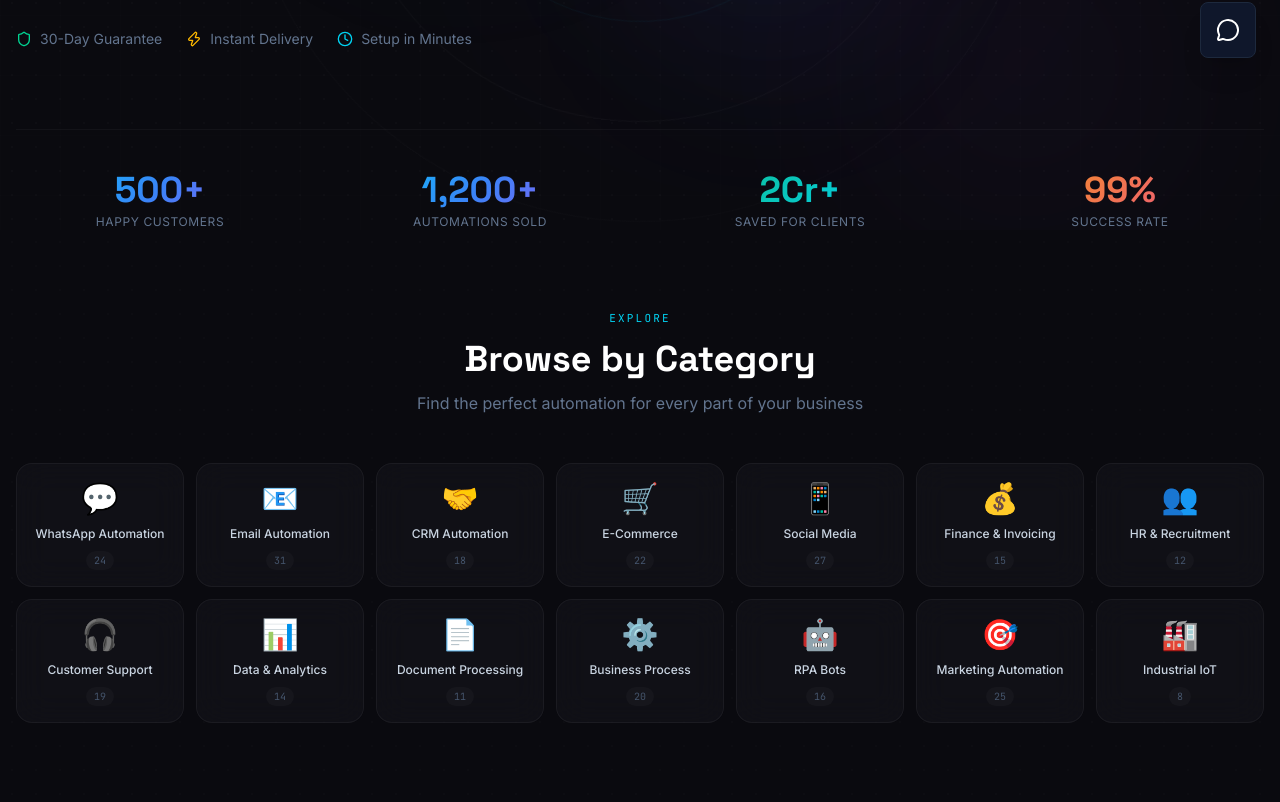
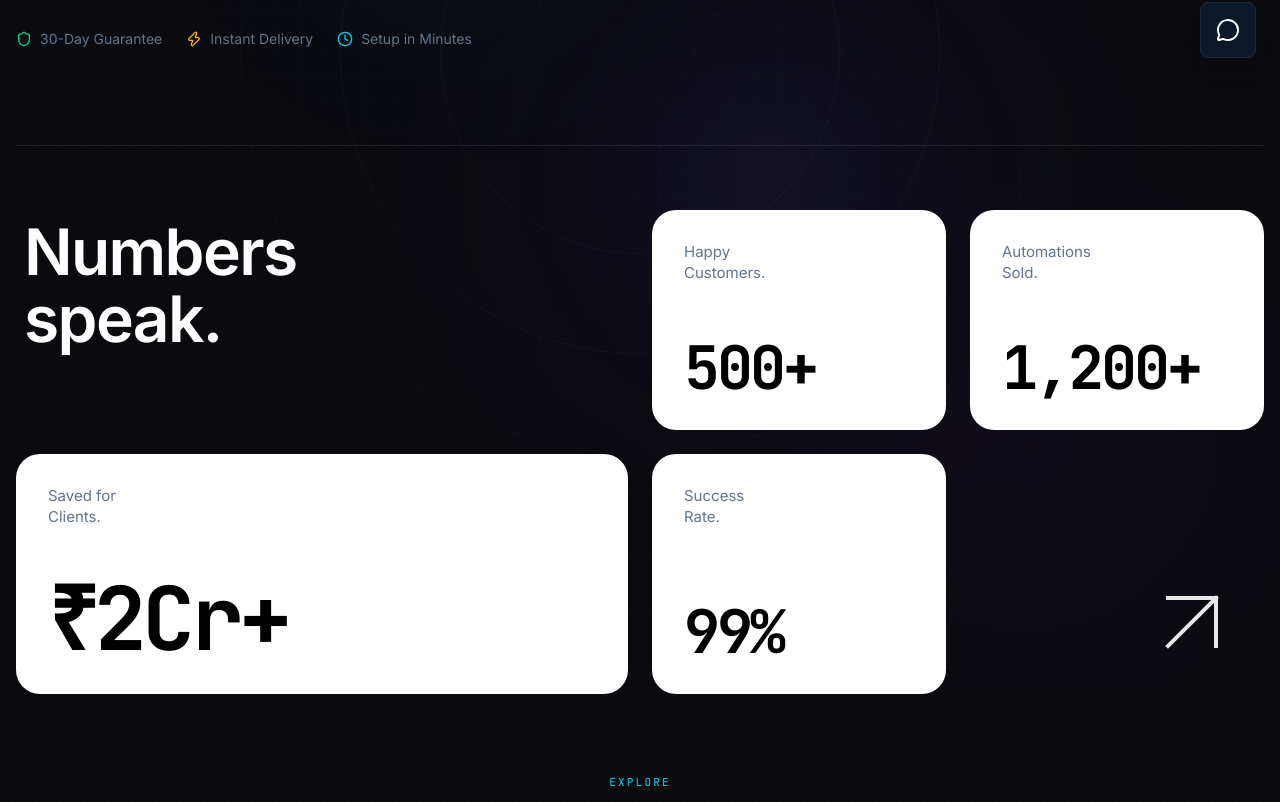
Before and after one commit to Aditya29-22/ai-automation-marketplace, a React (Vite) app: page / in a window 1280 px wide. Shown: the part 718-1520 px from the top of the page. Built offline with nearby package versions, Linux system fonts and the light colour scheme.

Commit message:
fix: trust and numbers section

```diff
--- a/src/components/HeroSection.tsx
+++ b/src/components/HeroSection.tsx
@@ -304,27 +304,56 @@ export default function HeroSection() {
           </div>
         </div>
 
-        {/* Bottom stats bar */}
-        <div className="mt-20 pt-10 border-t border-white/[0.04]">
-          <div className="grid grid-cols-2 md:grid-cols-4 gap-8">
-            {[
-              { value: 500, suffix: '+', label: 'Happy Customers', color: 'cyan' },
-              { value: 1200, suffix: '+', label: 'Automations Sold', color: 'purple' },
-              { value: 2, suffix: 'Cr+', label: 'Saved for Clients', color: 'emerald' },
-              { value: 99, suffix: '%', label: 'Success Rate', color: 'amber' },
-            ].map((stat, i) => (
-              <div key={i} className="text-center">
-                <p className={`text-3xl sm:text-4xl font-extrabold font-[Space_Grotesk] ${
-                  stat.color === 'cyan' ? 'gradient-text' :
-                  stat.color === 'purple' ? 'gradient-text' :
-                  stat.color === 'emerald' ? 'gradient-text-emerald' :
-                  'gradient-text-amber'
-                }`}>
-                  <AnimatedCounter end={stat.value} suffix={stat.suffix} />
-                </p>
-                <p className="text-xs text-slate-500 mt-1 uppercase tracking-wider">{stat.label}</p>
-              </div>
-            ))}
+        {/* Bottom stats bar - Bento Design */}
+        <div className="mt-24 pt-16 border-t border-white/[0.08]">
+          <div className="grid grid-cols-1 md:grid-cols-4 gap-4 md:gap-6">
+
+            {/* Heading */}
+            <div className="md:col-span-2 flex items-start p-2 mb-6 md:mb-0">
+              <h2 className="text-[2.5rem] md:text-5xl lg:text-[4rem] font-semibold text-white tracking-tight leading-[1.05]">
+                Numbers<br />speak.
+              </h2>
+            </div>
+
+            {/* Card 1 */}
+            <div className="bg-white rounded-3xl p-6 md:p-8 flex flex-col justify-between min-h-[220px] md:col-span-1 hover:scale-[1.02] transition-transform">
+              <p className="text-slate-500 text-[15px] leading-snug">Happy<br/>Customers.</p>
+              <p className="text-black text-[3.5rem] md:text-6xl font-black tracking-tighter mt-8 font-mono">
+                <AnimatedCounter end={500} suffix="+" />
+              </p>
+            </div>
+
+            {/* Card 2 */}
+            <div className="bg-white rounded-3xl p-6 md:p-8 flex flex-col justify-between min-h-[220px] md:col-span-1 hover:scale-[1.02] transition-transform">
+              <p className="text-slate-500 text-[15px] leading-snug">Automations<br/>Sold.</p>
+              <p className="text-black text-[3.5rem] md:text-6xl font-black tracking-tighter mt-8 font-mono">
+                <AnimatedCounter end={1200} suffix="+" />
+              </p>
+            </div>
+
+            {/* Card 3 (Wide) */}
+            <div className="bg-white rounded-3xl p-6 md:p-8 flex flex-col justify-between min-h-[240px] md:col-span-2 hover:scale-[1.02] transition-transform">
+              <p className="text-slate-500 text-[15px] leading-snug">Saved for<br/>Clients.</p>
+              <p className="text-black text-6xl md:text-[5.5rem] font-black tracking-tighter mt-8 font-mono leading-none">
+                ₹<AnimatedCounter end={2} suffix="Cr+" />
+              </p>
+            </div>
+
+            {/* Card 4 */}
+            <div className="bg-white rounded-3xl p-6 md:p-8 flex flex-col justify-between min-h-[240px] md:col-span-1 hover:scale-[1.02] transition-transform">
+              <p className="text-slate-500 text-[15px] leading-snug">Success<br/>Rate.</p>
+              <p className="text-black text-[3.5rem] md:text-6xl font-black tracking-tighter mt-8 font-mono">
+                <AnimatedCounter end={99} suffix="%" />
+              </p>
+            </div>
+
+            {/* Arrow */}
+            <div className="hidden md:flex items-end justify-end p-6 md:col-span-1 min-h-[240px]">
+              <svg className="w-24 h-24 text-white opacity-90 hover:translate-x-2 hover:-translate-y-2 transition-transform duration-300" viewBox="0 0 24 24" fill="none" stroke="currentColor" strokeWidth="1" strokeLinecap="square" strokeLinejoin="miter">
+                <path d="M6 6h12v12M18 6L6 18" />
+              </svg>
+            </div>
+
           </div>
         </div>
       </div>
--- a/src/components/TrustSection.tsx
+++ b/src/components/TrustSection.tsx
@@ -139,56 +139,71 @@ export default function TrustSection() {
         </div>
       </section>
 
-      {/* Case Studies */}
-      <section className="py-24 bg-[#0a0a0f] relative overflow-hidden">
-        <div className="absolute inset-0" style={{
-          background: 'radial-gradient(ellipse 80% 60% at 50% 100%, rgba(0,212,255,0.03), transparent)'
-        }} />
-        <div className="relative max-w-7xl mx-auto px-4">
-          <div className="text-center mb-16">
-            <span className="text-[11px] font-mono text-emerald-400 uppercase tracking-[0.2em] mb-3 block">Results</span>
-            <h2 className="text-3xl sm:text-4xl font-bold text-white font-[Space_Grotesk] mb-3">
-              Real Results, Real Numbers
+      {/* Case Studies & Stats (Redesigned) */}
+      <section className="py-24 bg-[#fafafa] dark:bg-[#111] transition-colors duration-300">
+        <div className="max-w-7xl mx-auto px-4 sm:px-6">
+
+          {/* Top Part: Stats */}
+          <div className="flex flex-col md:flex-row gap-16 md:gap-8 mb-24">
+            {/* Left */}
+            <div className="flex-1 md:pr-12">
+              <h2 className="text-4xl sm:text-5xl font-medium text-slate-900 dark:text-white tracking-tight mb-6" style={{ fontFamily: 'system-ui, sans-serif' }}>
+                Real Results,<br/>Real Numbers
               </h2>
-            <p className="text-slate-500">Case studies from businesses using our automations</p>
+              <p className="text-slate-600 dark:text-slate-400 text-sm sm:text-base leading-relaxed mb-10 max-w-md">
+                Case studies from businesses using our automations.
+              </p>
+              <div className="flex flex-wrap gap-4">
+                <button className="px-6 py-2.5 bg-slate-900 dark:bg-white text-white dark:text-black rounded-full font-medium text-sm hover:scale-105 transition-transform">
+                  Get in touch
+                </button>
+                <button className="px-6 py-2.5 bg-transparent border border-slate-300 dark:border-white/[0.2] text-slate-900 dark:text-white rounded-full font-medium text-sm hover:bg-slate-100 dark:hover:bg-white/[0.05] transition-colors">
+                  Case studies
+                </button>
+              </div>
             </div>
 
-          <div className="grid md:grid-cols-3 gap-6">
-            {caseStudies.map((cs, i) => (
-              <div
-                key={i}
-                className="p-6 glass rounded-2xl border border-white/[0.04] hover:border-cyan-500/10 transition-all duration-300 group"
-              >
-                <div className="flex items-center gap-2 mb-4">
-                  <span className="text-xs font-medium px-2 py-1 bg-cyan-500/10 text-cyan-400 rounded-lg border border-cyan-500/10">{cs.industry}</span>
-                  <span className="text-xs text-slate-600">{cs.company}</span>
+            {/* Right Stats */}
+            <div className="flex-1 grid grid-cols-2 gap-x-8 gap-y-12">
+              {[
+                { value: '500+', label: 'Happy Customers' },
+                { value: '1,200+', label: 'Automations Sold' },
+                { value: '₹2Cr+', label: 'Saved for Clients' },
+                { value: '99%', label: 'Success Rate' },
+              ].map((stat, i) => (
+                <div key={i} className="border-t border-slate-300 dark:border-white/[0.2] pt-6 flex flex-col justify-between h-full">
+                  <div>
+                    <p className="text-sm font-medium text-slate-500 dark:text-slate-400 mb-1">{stat.label}</p>
                   </div>
-                <p className="text-4xl font-extrabold gradient-text mb-1 font-[Space_Grotesk]">{cs.metric}</p>
-                <p className="text-sm font-medium text-white mb-2">{cs.label}</p>
-                <p className="text-sm text-slate-500 leading-relaxed">{cs.description}</p>
+                  <p className="text-5xl sm:text-[3.5rem] font-normal text-slate-900 dark:text-white mt-8 tracking-tighter" style={{ fontFamily: 'system-ui, sans-serif' }}>
+                    {stat.value}
+                  </p>
                 </div>
               ))}
             </div>
+          </div>
 
-          {/* Stats bar */}
-          <div className="mt-16 text-center">
-            <div className="inline-flex flex-wrap items-center justify-center gap-6 sm:gap-0 px-6 sm:px-8 py-5 glass rounded-2xl border border-white/[0.04]">
-              {[
-                { icon: <Users className="w-4 h-4" />, value: '500+', label: 'Happy Customers', color: 'cyan' },
-                { icon: <TrendingUp className="w-4 h-4" />, value: '1,200+', label: 'Automations Sold', color: 'purple' },
-                { icon: <Award className="w-4 h-4" />, value: '₹2Cr+', label: 'Saved for Clients', color: 'emerald' },
-              ].map((stat, i) => (
-                <div key={i} className={`flex items-center gap-4 ${i > 0 ? 'sm:border-l sm:border-white/[0.06] sm:pl-8' : ''}`}>
-                  <div className={`w-10 h-10 rounded-xl flex items-center justify-center ${
-                    stat.color === 'cyan' ? 'bg-cyan-500/10 text-cyan-400' :
-                    stat.color === 'purple' ? 'bg-purple-500/10 text-purple-400' :
-                    'bg-emerald-500/10 text-emerald-400'
-                  }`}>
-                    {stat.icon}
-                  </div>
-                  <div className="text-left">
-                    <p className="text-xl sm:text-2xl font-extrabold text-white font-[Space_Grotesk]">{stat.value}</p>
-                    <p className="text-[10px] text-slate-500 uppercase tracking-wider">{stat.label}</p>
+          {/* Bottom Part: Case Studies */}
+          <div className="border-t border-slate-200 dark:border-white/[0.08] pt-16">
+            <h3 className="text-2xl font-medium text-slate-900 dark:text-white mb-12" style={{ fontFamily: 'system-ui, sans-serif' }}>
+              Trusted by great companies
+            </h3>
+            <div className="grid grid-cols-1 md:grid-cols-3 gap-8 md:gap-12">
+              {caseStudies.map((cs, i) => (
+                <div key={i} className="border-t border-slate-300 dark:border-white/[0.2] pt-6 flex flex-col h-full group cursor-pointer">
+                  <p className="text-sm font-medium text-slate-900 dark:text-white mb-8 min-h-[40px] leading-relaxed pr-4">
+                    {cs.label} for {cs.company}
+                  </p>
+                  <p className="text-[3.5rem] sm:text-[4rem] font-normal text-slate-900 dark:text-white mb-4 tracking-tighter" style={{ fontFamily: 'system-ui, sans-serif' }}>
+                    {cs.metric}
+                  </p>
+                  <p className="text-sm text-slate-600 dark:text-slate-400 leading-relaxed mb-12 flex-1 pr-4">
+                    {cs.description}
+                  </p>
+                  <div className="mt-auto">
+                    <span className="text-sm font-medium text-slate-900 dark:text-white underline underline-offset-4 decoration-slate-300 dark:decoration-slate-600 group-hover:decoration-slate-900 dark:group-hover:decoration-white transition-colors">
+                      Read Case Study
+                    </span>
                   </div>
                 </div>
               ))}
```
Lines whose indentation alone changed are shown as unchanged.
